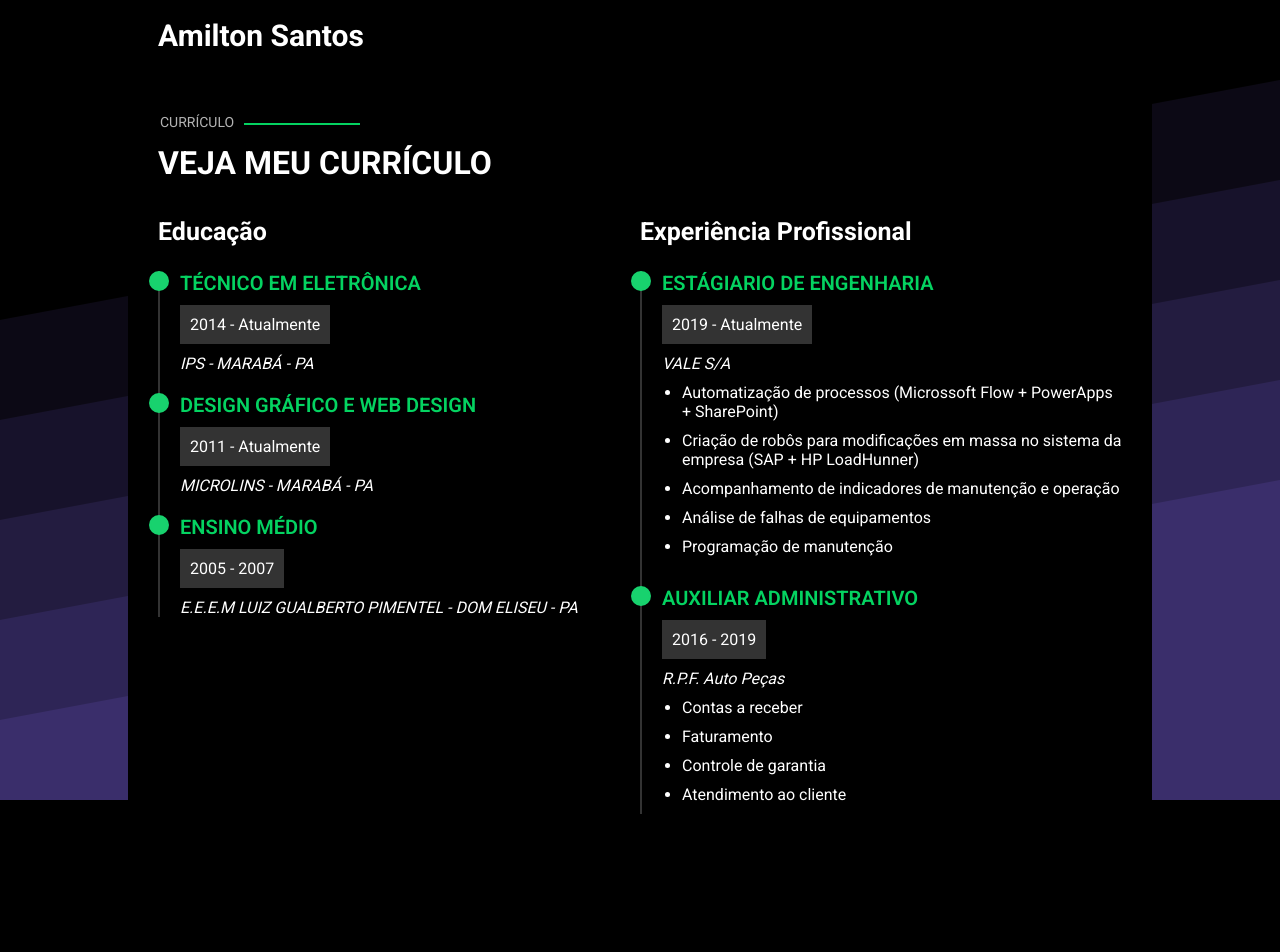
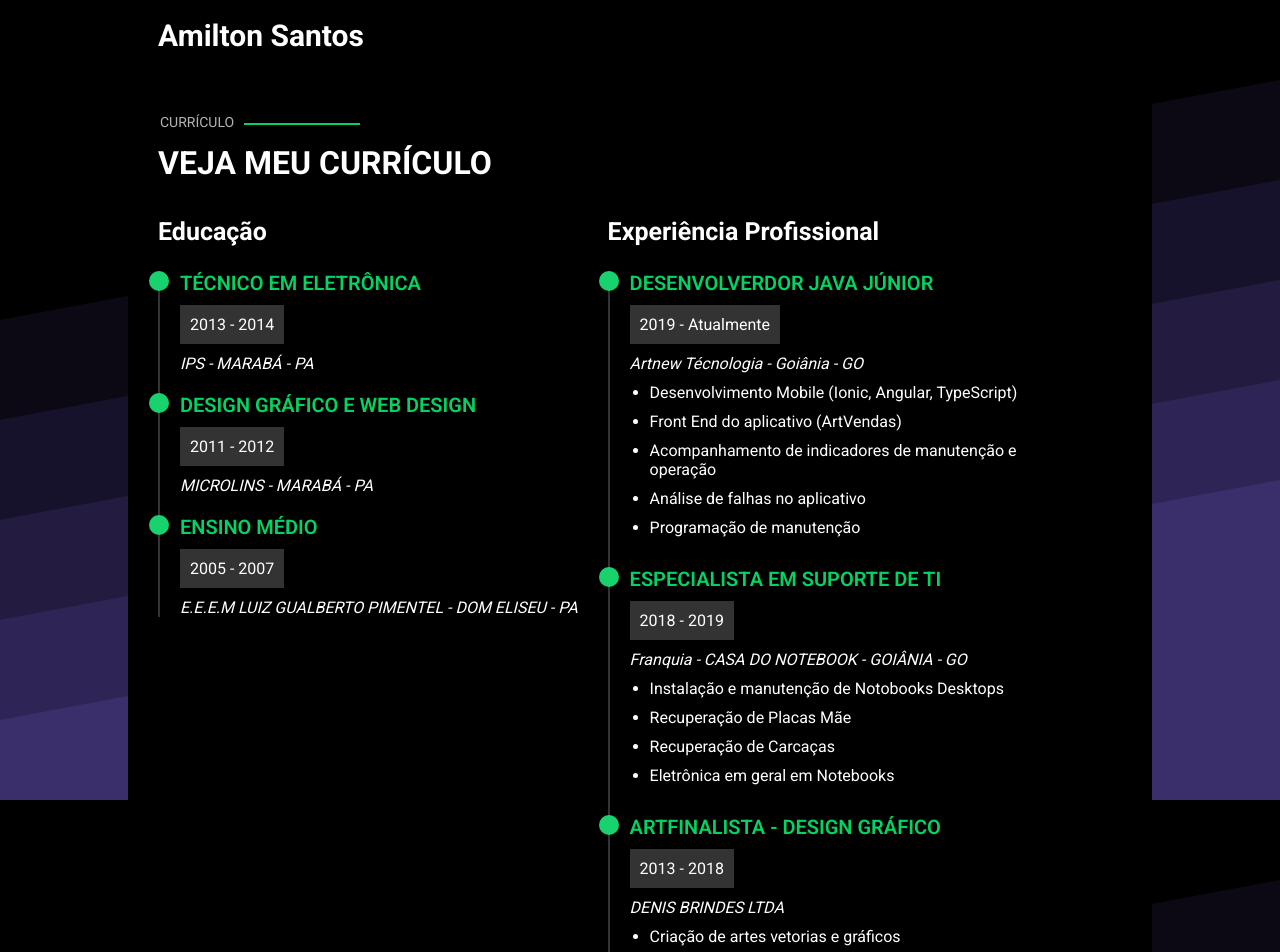
Before and after one commit to AmiltonSantos/nextjs, a Next.js app: page /Curriculo in a window 1280 px wide. Shown: the top 952 px of the page. Before the commit the page ends 864 px from the top, so only its background shows below. Built offline with nearby package versions, Linux system fonts and the light colour scheme.

Commit message:
:art: Adiciona novas informaçoes no portifolio

```diff
--- a/src/pages/Curriculo/index.tsx
+++ b/src/pages/Curriculo/index.tsx
@@ -23,12 +23,12 @@ const Curriculo: React.FC = () => {
             <ul>
               <li className="listMain">
                 <span id="curso">TÉCNICO EM ELETRÔNICA</span>
-                <span id="periodo">2014 - Atualmente</span>
+                <span id="periodo">2013 - 2014</span>
                 <span id="local">IPS - MARABÁ - PA</span>
               </li>
               <li className="listMain">
                 <span id="curso">DESIGN GRÁFICO E WEB DESIGN</span>
-                <span id="periodo">2011 - Atualmente</span>
+                <span id="periodo">2011 - 2012</span>
                 <span id="local">MICROLINS - MARABÁ - PA</span>
               </li>
               <li className="listMain">
@@ -42,34 +42,43 @@ const Curriculo: React.FC = () => {
             <h3>Experiência Profissional</h3>
             <ul>
               <li className="listMain">
-                <span id="curso">ESTÁGIARIO DE ENGENHARIA</span>
+                <span id="curso">DESENVOLVERDOR JAVA JÚNIOR</span>
                 <span id="periodo">2019 - Atualmente</span>
-                <span id="local">VALE S/A</span>
+                <span id="local">Artnew Técnologia - Goiânia - GO</span>
                 <ul>
                   <li>
-                    Automatização de processos (Microssoft Flow + PowerApps +
-                    SharePoint)
+                    Desenvolvimento Mobile (Ionic, Angular, TypeScript)
                   </li>
                   <li>
-                    Criação de robôs para modificações em massa no sistema da
-                    empresa (SAP + HP LoadHunner)
+                    Front End do aplicativo (ArtVendas)
                   </li>
                   <li>
                     Acompanhamento de indicadores de manutenção e operação
                   </li>
-                  <li>Análise de falhas de equipamentos</li>
+                  <li>Análise de falhas no aplicativo</li>
                   <li>Programação de manutenção</li>
                 </ul>
               </li>
               <li className="listMain">
-                <span id="curso">AUXILIAR ADMINISTRATIVO</span>
-                <span id="periodo">2016 - 2019</span>
-                <span id="local">R.P.F. Auto Peças</span>
+                <span id="curso">ESPECIALISTA EM SUPORTE DE TI</span>
+                <span id="periodo">2018 - 2019</span>
+                <span id="local">Franquia - CASA DO NOTEBOOK - GOIÂNIA - GO</span>
                 <ul>
-                  <li>Contas a receber</li>
-                  <li>Faturamento</li>
-                  <li>Controle de garantia</li>
-                  <li>Atendimento ao cliente</li>
+                  <li>Instalação e manutenção de Notobooks Desktops</li>
+                  <li>Recuperação de Placas Mãe</li>
+                  <li>Recuperação de Carcaças</li>
+                  <li>Eletrônica em geral em Notebooks</li>
+                </ul>
+              </li>
+              <li className="listMain">
+                <span id="curso">ARTFINALISTA - DESIGN GRÁFICO</span>
+                <span id="periodo">2013 - 2018</span>
+                <span id="local">DENIS BRINDES LTDA</span>
+                <ul>
+                  <li>Criação de artes vetorias e gráficos</li>
+                  <li>Materias personalizados para brindes</li>
+                  <li>Artes para canetas, canecas, camisas e outros</li>
+                  <li>Gravação em chaveiros, carteiras, calendários e outros</li>
                 </ul>
               </li>
             </ul>
--- a/src/pages/Projetos/index.tsx
+++ b/src/pages/Projetos/index.tsx
@@ -27,7 +27,7 @@ const Projetos: React.FC = () => {
     {
       nome: 'Clone Nubank',
       type: 'Mobile Ionic 5',
-      link: 'https://github.com/AmiltonSantos/nubank-com-ionic5',
+      link: 'https://stackblitz.com/github/AmiltonSantos/nubank-com-ionic5',
       tecnology: ['Ionic', 'Typescript']
     },
     {
--- a/src/pages/index.tsx
+++ b/src/pages/index.tsx
@@ -16,7 +16,7 @@ const Home: React.FC = () => {
   return (
     <Container className="page">
       <Head>
-        <title>Amilton Santos| Portifólio</title>
+        <title>Amilton Santos | Portifólio</title>
         <link rel="icon" href="/favicon.ico" />
       </Head>
 
```
